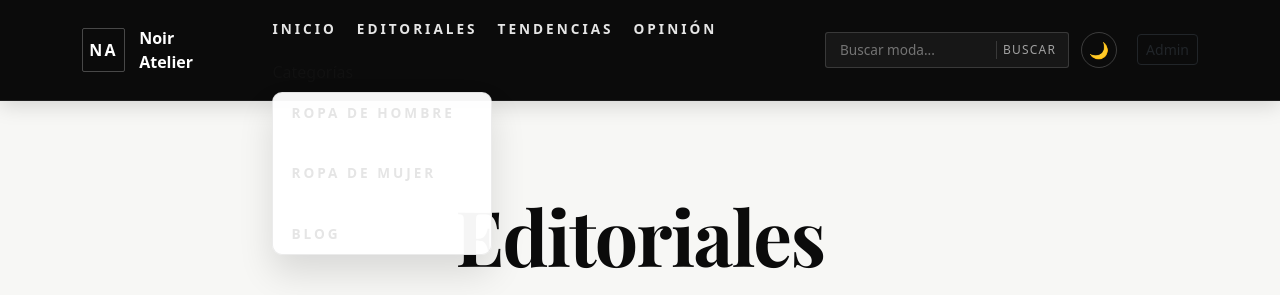
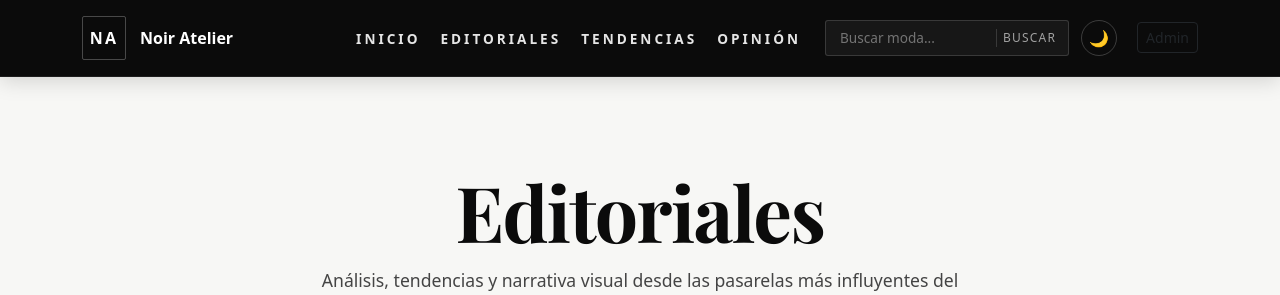
Before and after one commit to LuisDanielZamoraOrtiz777/NOIR, a Next.js app in the folder frontend/: page /editoriales in a window 1280 px wide. Shown: the top 295 px of the page. Built offline with nearby package versions, Linux system fonts and the light colour scheme; no server answers; the database is empty.

Commit message:
Eliminar menú de categorías y texto Ropa de hombre

```diff
--- a/frontend/src/components/Header.js
+++ b/frontend/src/components/Header.js
@@ -11,22 +11,8 @@ const navLinks = [
   { href: "/opinion", label: "Opinión" },
 ];
 
-const categoryItems = [
-  { href: "/looks?category=hombre", label: "Ropa de hombre" },
-  { href: "/looks?category=mujer", label: "Ropa de mujer" },
-  { href: "/opinion", label: "Blog" },
-];
-
 export default function Header() {
   const [menuOpen, setMenuOpen] = useState(false);
-  const [categoriesOpen, setCategoriesOpen] = useState(false);
-
-  const toggleCategories = useCallback((event) => {
-    event.preventDefault();
-    setCategoriesOpen((current) => !current);
-  }, []);
-
-  const closeCategories = useCallback(() => setCategoriesOpen(false), []);
 
   return (
     <header id="site-header" className="site-header" data-element="header">
@@ -62,30 +48,6 @@ export default function Header() {
                   <Link href={link.href}>{link.label}</Link>
                 </li>
               ))}
-              <li
-                className="nav-item nav-dropdown"
-                onPointerEnter={() => setCategoriesOpen(true)}
-                onPointerLeave={closeCategories}
-              >
-                <button
-                  type="button"
-                  className="nav-link nav-dropdown-trigger"
-                  aria-haspopup="true"
-                  aria-expanded={categoriesOpen}
-                  onTouchStart={toggleCategories}
-                >
-                  Categorías
-                </button>
-                <ul className={`dropdown-menu ${categoriesOpen ? "is-open" : ""}`} role="menu">
-                  {categoryItems.map((item) => (
-                    <li key={item.href}>
-                      <Link href={item.href} className="dropdown-link" onClick={closeCategories}>
-                        {item.label}
-                      </Link>
-                    </li>
-                  ))}
-                </ul>
-              </li>
             </ul>
           </nav>
 
```
